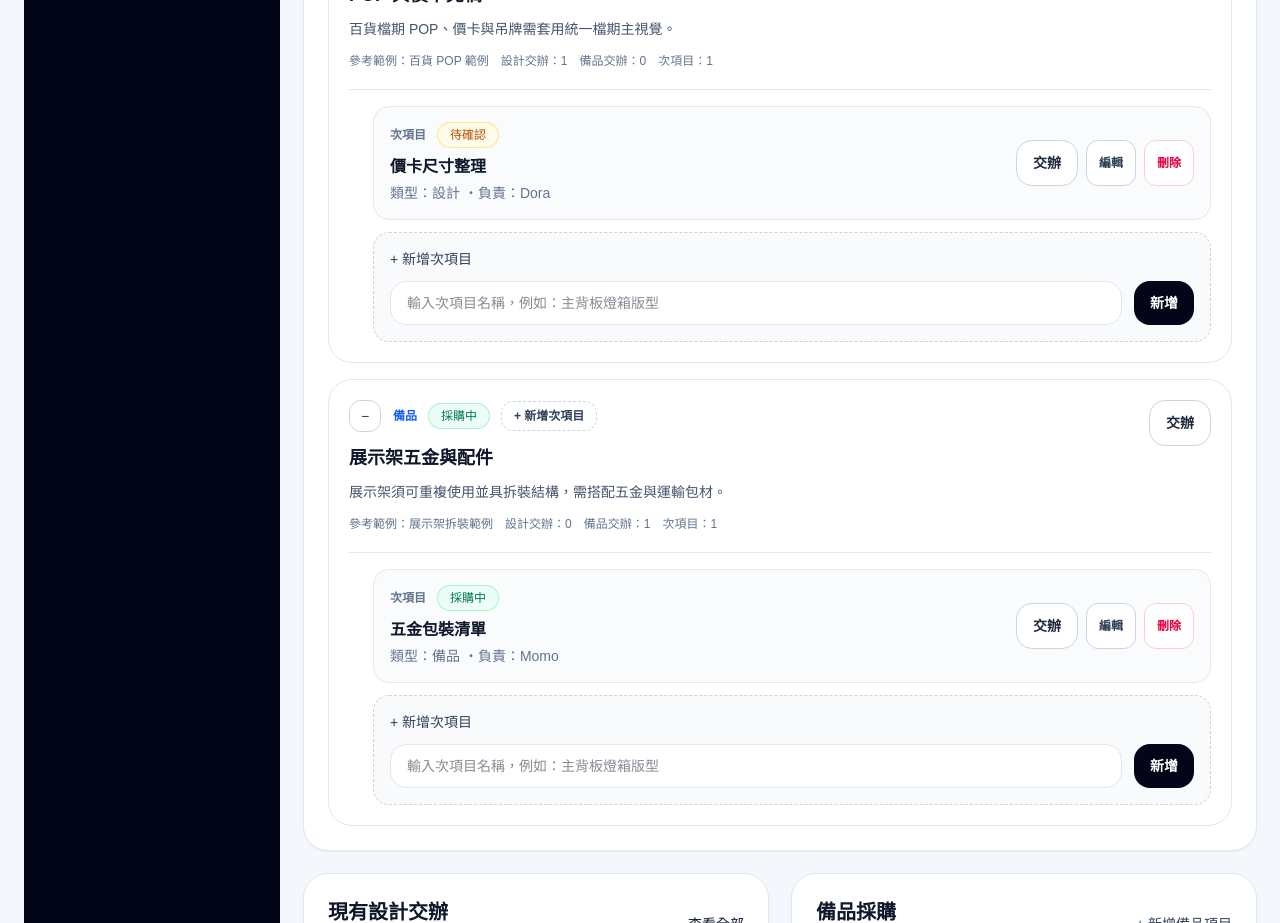
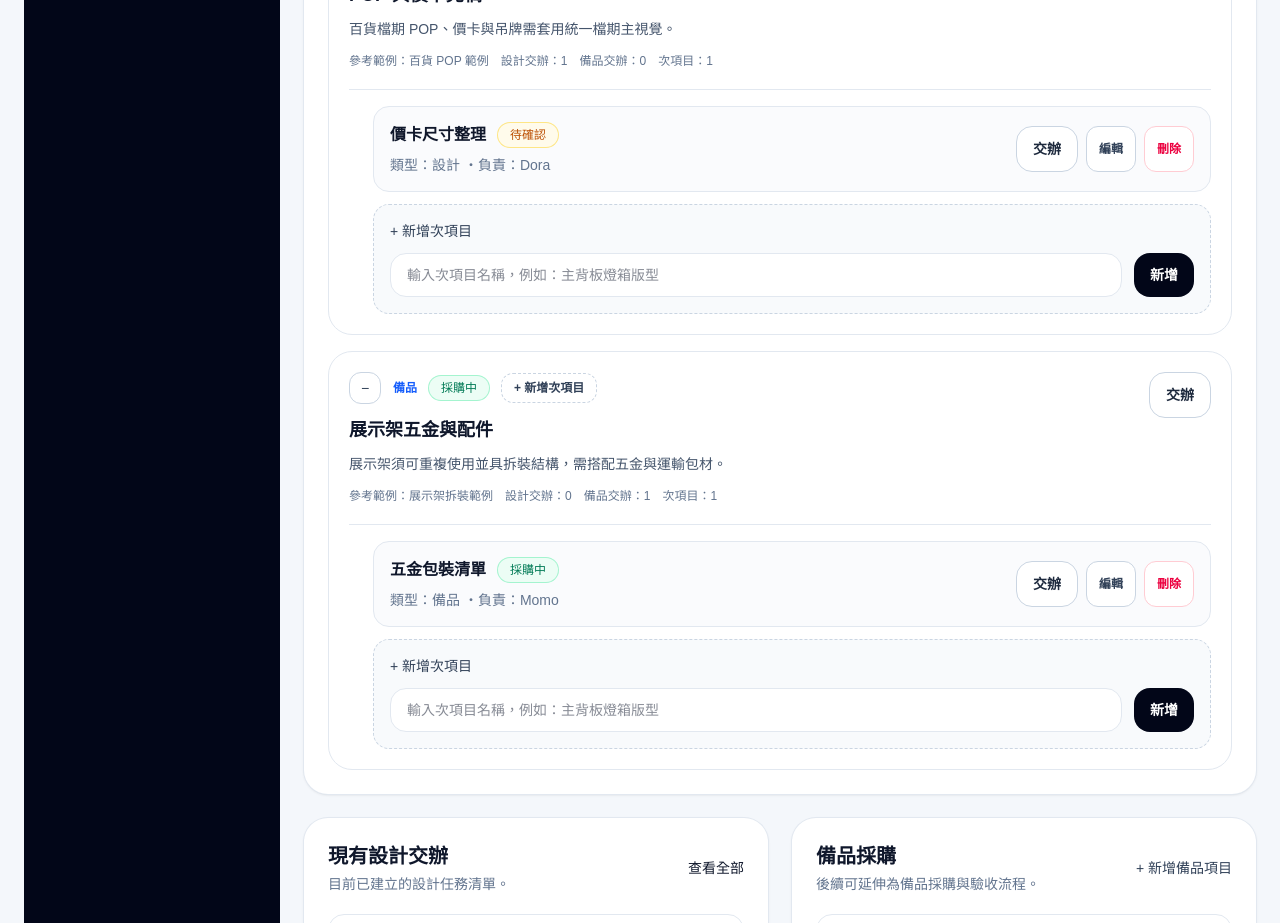
Before and after one commit to willy841/projectflow, a Next.js app: page /projects/department-store-display-2026 in a window 1280 px wide. Shown: the part 940-1863 px from the top of the page. Built offline with nearby package versions, Linux system fonts and the light colour scheme.

Commit message:
style: move child item status next to title

```diff
--- a/src/components/execution-tree.tsx
+++ b/src/components/execution-tree.tsx
@@ -191,15 +191,8 @@ export function ExecutionTree({
                       >
                         <div className="flex flex-col gap-3 md:flex-row md:items-center md:justify-between">
                           <div className="flex-1">
-                            <div className="flex flex-wrap items-center gap-3">
-                              <span className="text-xs font-semibold text-slate-500">次項目</span>
-                              <span className={`inline-flex rounded-full px-3 py-1 text-xs font-medium ring-1 ${getStatusClass(child.status)}`}>
-                                {child.status}
-                              </span>
-                            </div>
-
                             {isEditing ? (
-                              <div className="mt-3 flex flex-col gap-3 sm:flex-row">
+                              <div className="mt-1 flex flex-col gap-3 sm:flex-row">
                                 <input
                                   value={editingValue}
                                   onChange={(event) => setEditingValue(event.target.value)}
@@ -227,8 +220,13 @@ export function ExecutionTree({
                               </div>
                             ) : (
                               <>
-                                <h5 className="mt-2 font-semibold text-slate-900">{child.title}</h5>
-                                <p className="mt-1 text-sm text-slate-500">
+                                <div className="flex flex-wrap items-center gap-3">
+                                  <h5 className="font-semibold text-slate-900">{child.title}</h5>
+                                  <span className={`inline-flex rounded-full px-3 py-1 text-xs font-medium ring-1 ${getStatusClass(child.status)}`}>
+                                    {child.status}
+                                  </span>
+                                </div>
+                                <p className="mt-2 text-sm text-slate-500">
                                   類型：{child.category} {child.assignee ? `・負責：${child.assignee}` : ""}
                                 </p>
                               </>
```
